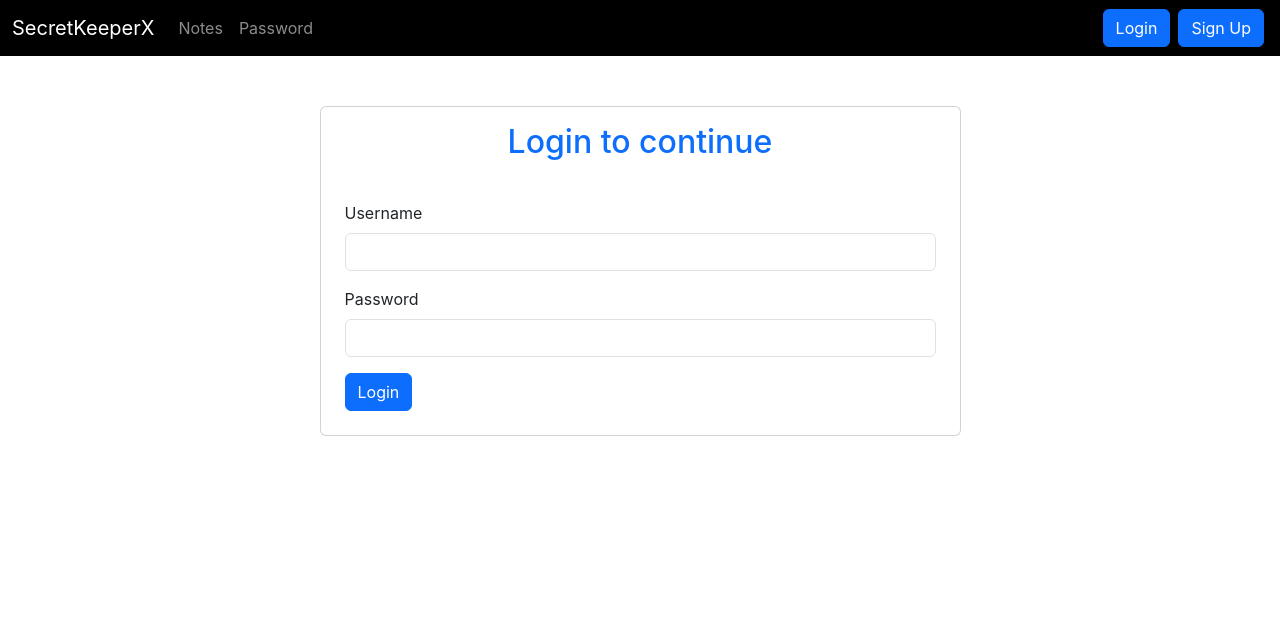
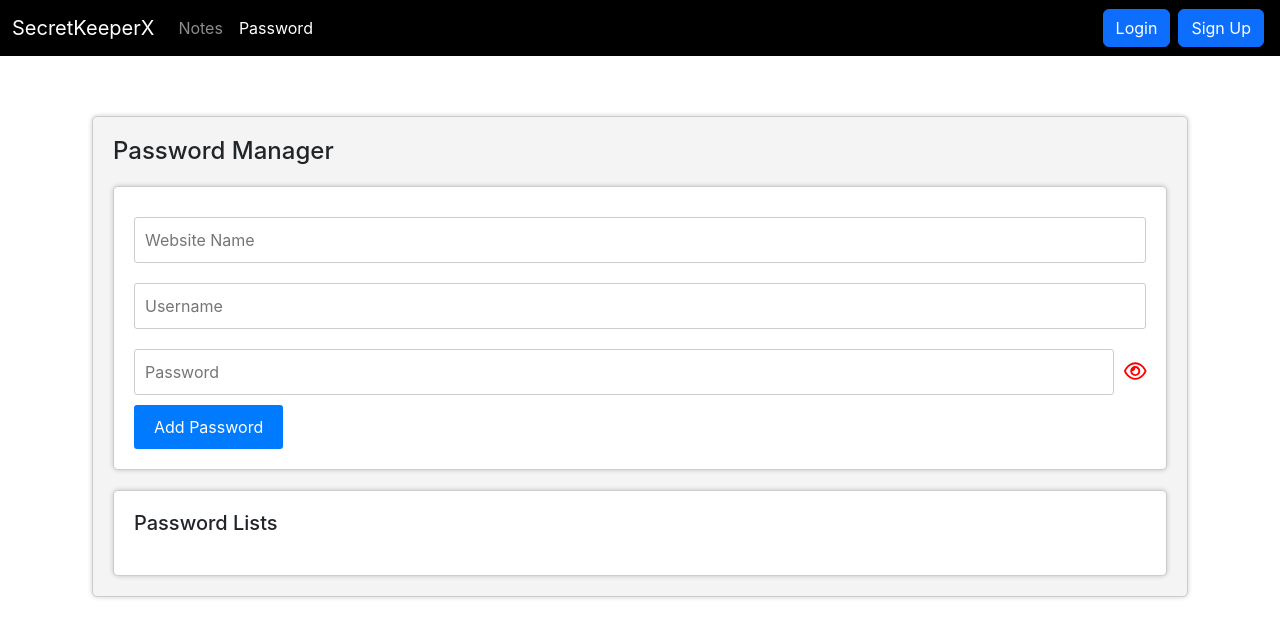
Before and after one commit to Samson2210/Notes-and-Password-Manager, a React (Create React App) app: page /passwordmanager in a window 1280 px wide. Before the commit this address led to /login. Shown: the top 638 px of the page. Built offline with nearby package versions, Linux system fonts and the light colour scheme.

Commit message:
made changes

```diff
--- a/package.json
+++ b/package.json
@@ -4,6 +4,10 @@
   "private": true,
   "proxy": "http://127.0.0.1:8080",
   "dependencies": {
+    "@fortawesome/fontawesome-svg-core": "^6.4.2",
+    "@fortawesome/free-regular-svg-icons": "^6.4.2",
+    "@fortawesome/free-solid-svg-icons": "^6.4.2",
+    "@fortawesome/react-fontawesome": "^0.2.0",
     "@testing-library/jest-dom": "^5.16.5",
     "@testing-library/react": "^13.4.0",
     "@testing-library/user-event": "^13.5.0",
--- a/public/index.html
+++ b/public/index.html
@@ -10,6 +10,11 @@
       content="Web site created using create-react-app"
     />
     <link rel="apple-touch-icon" href="%PUBLIC_URL%/logo192.png" />
+    <link
+  href="https://cdnjs.cloudflare.com/ajax/libs/font-awesome/6.0.0-beta3/css/all.min.css"
+  rel="stylesheet"
+/>
+
     <link href="https://cdn.jsdelivr.net/npm/bootstrap@5.3.0/dist/css/bootstrap.min.css" rel="stylesheet" integrity="sha384-9ndCyUaIbzAi2FUVXJi0CjmCapSmO7SnpJef0486qhLnuZ2cdeRhO02iuK6FUUVM" crossorigin="anonymous">
     <!--
       manifest.json provides metadata used when your web app is installed on a
--- a/src/components/passwordmanager/Passwordmange.js
+++ b/src/components/passwordmanager/Passwordmange.js
@@ -2,51 +2,51 @@ import React, { useState, useContext, useEffect } from 'react';
 import './password.css';
 import { useNavigate } from 'react-router-dom';
 import PasswordContext from '../../context/passwords/PasswordContext';
+import { FontAwesomeIcon } from '@fortawesome/react-fontawesome';
+import { faEye, faEyeSlash } from '@fortawesome/free-regular-svg-icons';
 
 const PasswordManager = () => {
-  // const [passwords, setPasswords] = useState([]);
   const [newWebsite, setNewWebsite] = useState('');
-  // const [passwordId, setPasswordId] = useState('');
   const [newUsername, setNewUsername] = useState('');
   const [newPassword, setNewPassword] = useState('');
   const [editIndex, setEditIndex] = useState(-1);
-  const [isPasswordVisible, setPasswordVisibility] = useState(false);
+  const [passwordVisibility, setPasswordVisibility] = useState({});
 
   const navigator = useNavigate();
   const passwordContext = useContext(PasswordContext);
 
-  const {passwords, addPassword, deletePassword, getPasswords , editPassword} = passwordContext;
+  const { passwords, addPassword, deletePassword, getPasswords, editPassword } = passwordContext;
 
-
-  // Check if the user is not logged in
   useEffect(() => {
     if (localStorage.getItem('token')) {
       getPasswords();
     } else {
-      navigator('/login');
+      navigator('/passwordmanager');
     }
   }, []);
 
-  const [password, setPassword] = useState({ id: '', website: '', username: '', password: '' })
-
+  const togglePasswordVisibility = (passwordId) => {
+    setPasswordVisibility((prevVisibility) => ({
+      ...prevVisibility,
+      [passwordId]: !prevVisibility[passwordId],
+    }));
+  };
 
   const addPass = () => {
     if (newWebsite.trim() !== '' && newUsername.trim() !== '' && newPassword.trim() !== '') {
       if (editIndex !== -1) {
         const updatedPasswords = [...passwords];
         updatedPasswords[editIndex] = {
+          id: passwords[editIndex].id,
           website: newWebsite,
           username: newUsername,
           password: newPassword,
         };
-        setPassword(updatedPasswords);
-
-        editPassword(passwords[editIndex].id,updatedPasswords[editIndex]);
+        editPassword(passwords[editIndex].id, updatedPasswords[editIndex]);
         setEditIndex(-1);
       } else {
         const newPasswordEntry = { website: newWebsite, username: newUsername, password: newPassword };
         addPassword(newPasswordEntry);
-        setPassword([...passwords, newPasswordEntry]);
       }
 
       setNewWebsite('');
@@ -64,14 +64,11 @@ const PasswordManager = () => {
   };
 
   const deletePass = (index) => {
-    const updatedPasswords = passwords.filter((_, i) => i !== index);
     deletePassword(passwords[index].id);
-    setPassword(updatedPasswords);
   };
 
   return (
     <div className="password-manager">
-
       <h2>Password Manager</h2>
       <div className="form-container">
         <input
@@ -90,20 +87,20 @@ const PasswordManager = () => {
         />
         <div className="password-input-container">
           <input
-            type={isPasswordVisible ? 'text' : 'password'}
+            type="password"
             placeholder="Password"
             value={newPassword}
             onChange={(e) => setNewPassword(e.target.value)}
             className="text-input"
           />
           <i
-            className={`password-visibility-icon ${isPasswordVisible ? 'visible' : 'hidden'}`}
-            onClick={() => setPasswordVisibility(!isPasswordVisible)}
+            className={`password-visibility-icon hidden`}
+            onClick={() => setPasswordVisibility(!passwordVisibility)}
           >
-            👁️
+            {passwordVisibility ? <FontAwesomeIcon icon={faEye} /> : <FontAwesomeIcon icon={faEyeSlash} />}
           </i>
         </div>
-        <button onClick={(e)=>addPass(e)} className="action-button">
+        <button onClick={(e) => addPass(e)} className="action-button">
           {editIndex !== -1 ? 'Update Password' : 'Add Password'}
         </button>
       </div>
@@ -111,10 +108,18 @@ const PasswordManager = () => {
         <h2>Password Lists</h2>
         <ul>
           {passwords.map((entry, index) => (
-            <li id={entry.id} key={index} className="list-item">
+            <li key={index} className="list-item">
               <span>
-                Website: {entry.website}, Username: {entry.username}, Password: {isPasswordVisible ? entry.password : '••••••••'}
+                Website: {entry.website}, Username: {entry.username}, Password:{' '}
+                {passwordVisibility[entry.id] ? entry.password : '••••••••'}
               </span>
+              <i
+                className={`password-visibility-icon ${passwordVisibility[entry.id] ? 'visible' : 'hidden'}`}
+                onClick={() => togglePasswordVisibility(entry.id)}
+              >
+                {passwordVisibility[entry.id] ? <FontAwesomeIcon icon={faEye} /> : <FontAwesomeIcon icon={faEyeSlash} />}
+              </i>
+
               <button onClick={() => editPass(index)} className="action-button">
                 Edit
               </button>
--- a/src/components/passwordmanager/password.css
+++ b/src/components/passwordmanager/password.css
@@ -1,71 +1,91 @@
-/* PasswordManager.css */
+/* password.css */
 
 .password-manager {
-  text-align: center;
-  max-width: 500px;
-  margin: 0 auto;
+  background-color: #f4f4f4;
   padding: 20px;
+  border: 1px solid #ccc;
+  border-radius: 5px;
+  box-shadow: 0 0 5px rgba(0, 0, 0, 0.2);
+  margin: 10px;
+}
+
+.password-manager h2 {
+  font-size: 24px;
+  margin-bottom: 20px;
 }
 
 .form-container {
-  margin-top: 20px;
+  background-color: #fff;
+  padding: 20px;
+  border: 1px solid #ccc;
+  border-radius: 5px;
+  box-shadow: 0 0 5px rgba(0, 0, 0, 0.2);
+  margin-bottom: 20px;
 }
 
 .text-input {
-  margin: 10px 0;
   width: 100%;
   padding: 10px;
-  font-size: 16px;
+  margin: 10px 0;
   border: 1px solid #ccc;
-  border-radius: 5px;
+  border-radius: 3px;
 }
 
 .password-input-container {
-  position: relative;
+  display: flex;
+  align-items: center;
 }
 
-.password-input-container i {
-  position: absolute;
-  right: 10px;
-  top: 50%;
-  transform: translateY(-50%);
-  cursor: pointer;
+.password-input-container .text-input {
+  flex: 1;
 }
 
-.password-visibility-icon.visible {
-  color: #0d6efd;
-}
-
-.password-visibility-icon.hidden {
-  color: #ccc;
+.password-visibility-icon {
+  cursor: pointer;
+  font-size: 20px;
+  margin-left: 10px;
+  color: #666;
 }
 
 .action-button {
-  background-color: #0d6efd;
-  color: white;
+  background-color: #007BFF;
+  color: #fff;
+  border: none;
+  border-radius: 3px;
   padding: 10px 20px;
-  margin: 5px;
-  border: none;
-  border-radius: 5px;
   cursor: pointer;
+  margin-right: 10px;
   font-size: 16px;
 }
 
 .list-container {
-  margin-top: 30px;
+  background-color: #fff;
+  padding: 20px;
+  border: 1px solid #ccc;
+  border-radius: 5px;
+  box-shadow: 0 0 5px rgba(0, 0, 0, 0.2);
+}
+
+.list-container h2 {
+  font-size: 20px;
+  margin-bottom: 20px;
 }
 
 .list-item {
+  list-style: none;
+  border: 1px solid #ccc;
+  border-radius: 5px;
+  padding: 10px;
+  margin: 10px 0;
   display: flex;
   justify-content: space-between;
   align-items: center;
-  padding: 10px;
-  border: 1px solid #ccc;
-  border-radius: 5px;
-  margin: 5px 0;
 }
 
-.password-manager h2, .list-container h2 {
-  font-size: 24px;
-  margin: 10px 0;
+.visible {
+  color: green;
 }
+
+.hidden {
+  color: red;
+}
```
Also changed, not shown: 1 other file (tests, documents, lock files or other folders).
